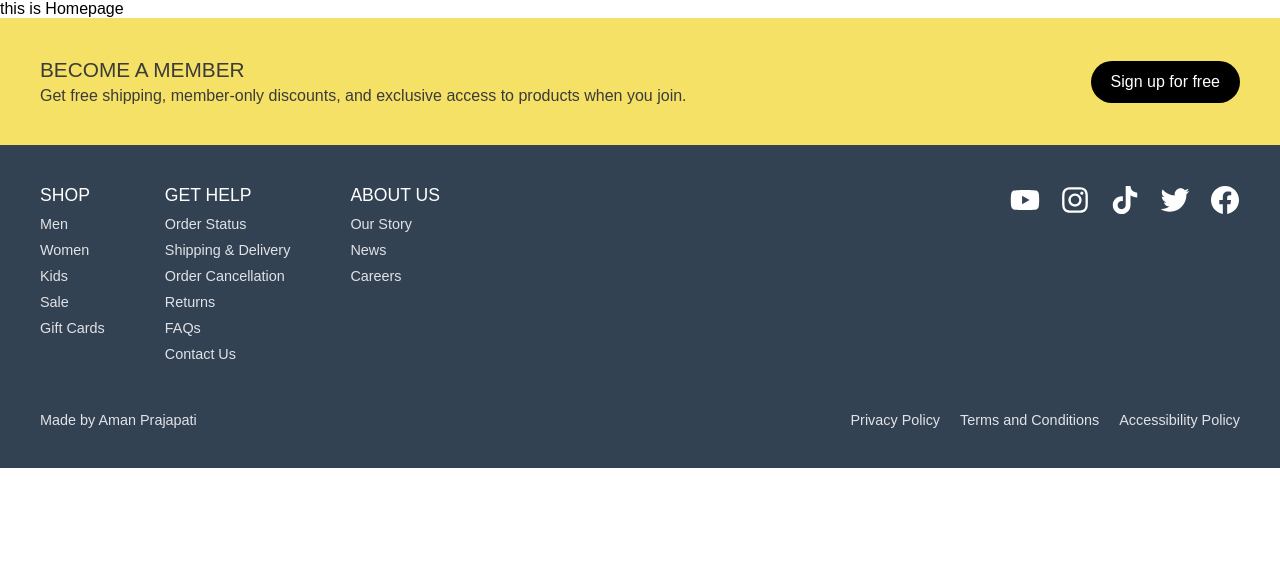
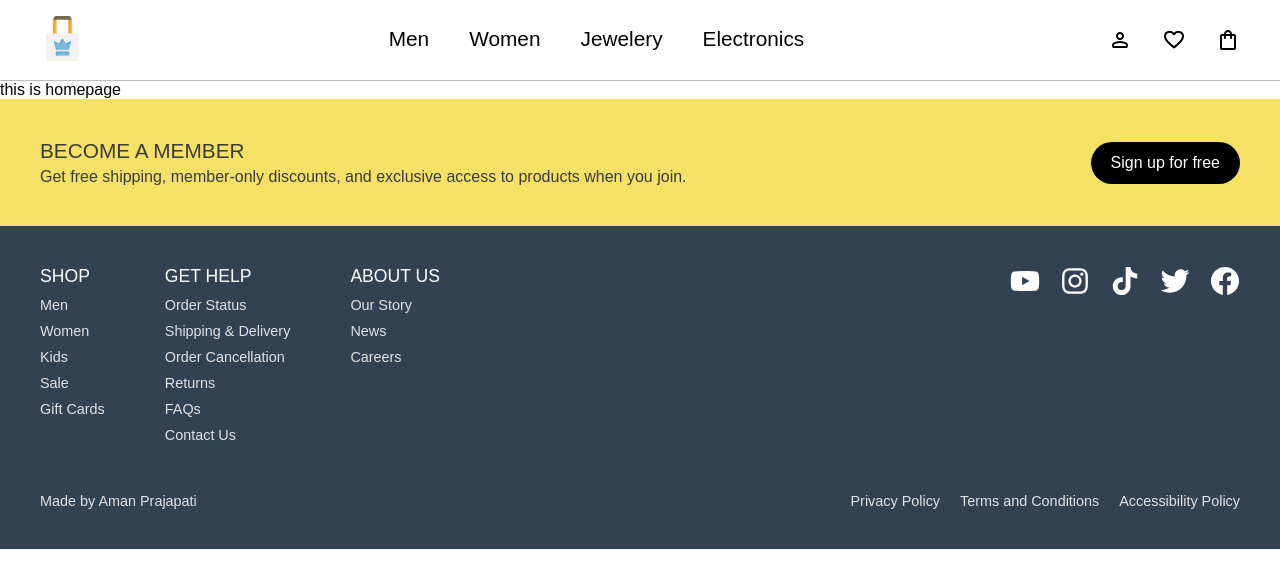
Before and after one commit to AmanPrajapati7015/shopping-cart, a React (Vite) app: page / in a window 1280 px wide. Shown: the top 588 px of the page. Built offline with nearby package versions, Linux system fonts and the light colour scheme.

Commit message:
pretify the files.

```diff
--- a/src/App.jsx
+++ b/src/App.jsx
@@ -35,5 +35,4 @@ export default App
 
 // Todos
 // 1. remove nav bar options in smaller screen size
-// 3. make bag
 // 4. make homepage
--- a/src/bag.jsx
+++ b/src/bag.jsx
@@ -46,7 +46,6 @@ function BagItem({item, setBag}){
                 }
             }
             return [...bag];
-
         })
     }, [qty]);
 
--- a/src/footer.jsx
+++ b/src/footer.jsx
@@ -27,13 +27,30 @@ function FooterBottom(){
         <div className={styles.footerBottom+" wrapper"}>
 
             <div className={styles.right}>
-                <TopRight/>
+                <div className={styles.topRight}>
+                    {infoCols.map((infocol, i)=>{
+                        return (
+                            <InfoColumn key={i} infocol={infocol}/>
+                        )
+                    })}
+                </div>
+
                 <p className={styles.infoItem}>Made by Aman Prajapati</p>
             </div>
 
+
             <div className={styles.left}>
-                <TopLeft />
-                <BottomLeft />
+                <div  className={styles.topLeft}>
+                    {icons.map((icon, i)=>{
+                        return <img key={i} src={icon} height='30px' />
+                    })}
+                </div>
+
+                <div className={styles.bottomLeft}>
+                    <p className={styles.infoItem}>Privacy Policy</p>
+                    <p className={styles.infoItem}>Terms and Conditions</p>
+                    <p className={styles.infoItem}>Accessibility Policy</p>
+                </div>
             </div>
 
         </div>
@@ -42,18 +59,6 @@ function FooterBottom(){
 
 
 
-
-function TopRight(){
-    return(
-        <div className={styles.topRight}>
-        {infoCols.map((infocol, i)=>{
-            return (
-                <InfoColumn key={i} infocol={infocol}/>
-            )
-        })}
-        </div>
-    )
-}
 
 function InfoColumn({infocol}){
     return (
@@ -65,25 +70,3 @@ function InfoColumn({infocol}){
         </div>
     )
 }
-
-
-
-function TopLeft(){
-    return (
-        <div  className={styles.topLeft}>
-        {icons.map((icon, i)=>{
-            return <img key={i} src={icon} height='30px' />
-        })}
-        </div>
-    )
-}
-
-function BottomLeft(){
-    return (
-        <div className={styles.bottomLeft}>
-            <p className={styles.infoItem}>Privacy Policy</p>
-            <p className={styles.infoItem}>Terms and Conditions</p>
-            <p className={styles.infoItem}>Accessibility Policy</p>
-        </div>
-    )
-}
--- a/src/homepage.jsx
+++ b/src/homepage.jsx
@@ -1,3 +1,10 @@
+import Navbar from "./navbar"
+
 export default function Homepage(){
-    return <p>this is Homepage</p>
+    return (
+        <>
+        <Navbar/>
+        this is homepage
+        </>
+    )
 }
--- a/src/navbar.jsx
+++ b/src/navbar.jsx
@@ -29,11 +29,9 @@ export default function Navbar(){
     return (
         <nav className={styles.container+ " wrapper"} >
 
-
             <div className="logo">
-                <img src={logo} alt="" height='45px'/>
+                <img src={logo} alt="" height='45px' onClick={()=>navigator('/')}/>
             </div>
-
 
             <div className={styles.middleSection}>
             {
@@ -42,7 +40,6 @@ export default function Navbar(){
                 })
             }
             </div>
-
 
             <div className={styles.icons}>
                 <img src={profileLogo} alt="" />
--- a/src/product.jsx
+++ b/src/product.jsx
@@ -13,13 +13,12 @@ import Quantity from './quantity'
 function Product({setBag}){
 
     const id = useParams().id;
+
     const [product, setProduct] = useState({});
     const [loading, setLoading] = useState(true);
-
     const [qty, setQty] = useState(1);
 
     const navigator = useNavigate();
-
 
     useEffect(()=>{
         fetch('https://fakestoreapi.com/products/'+id)
```
